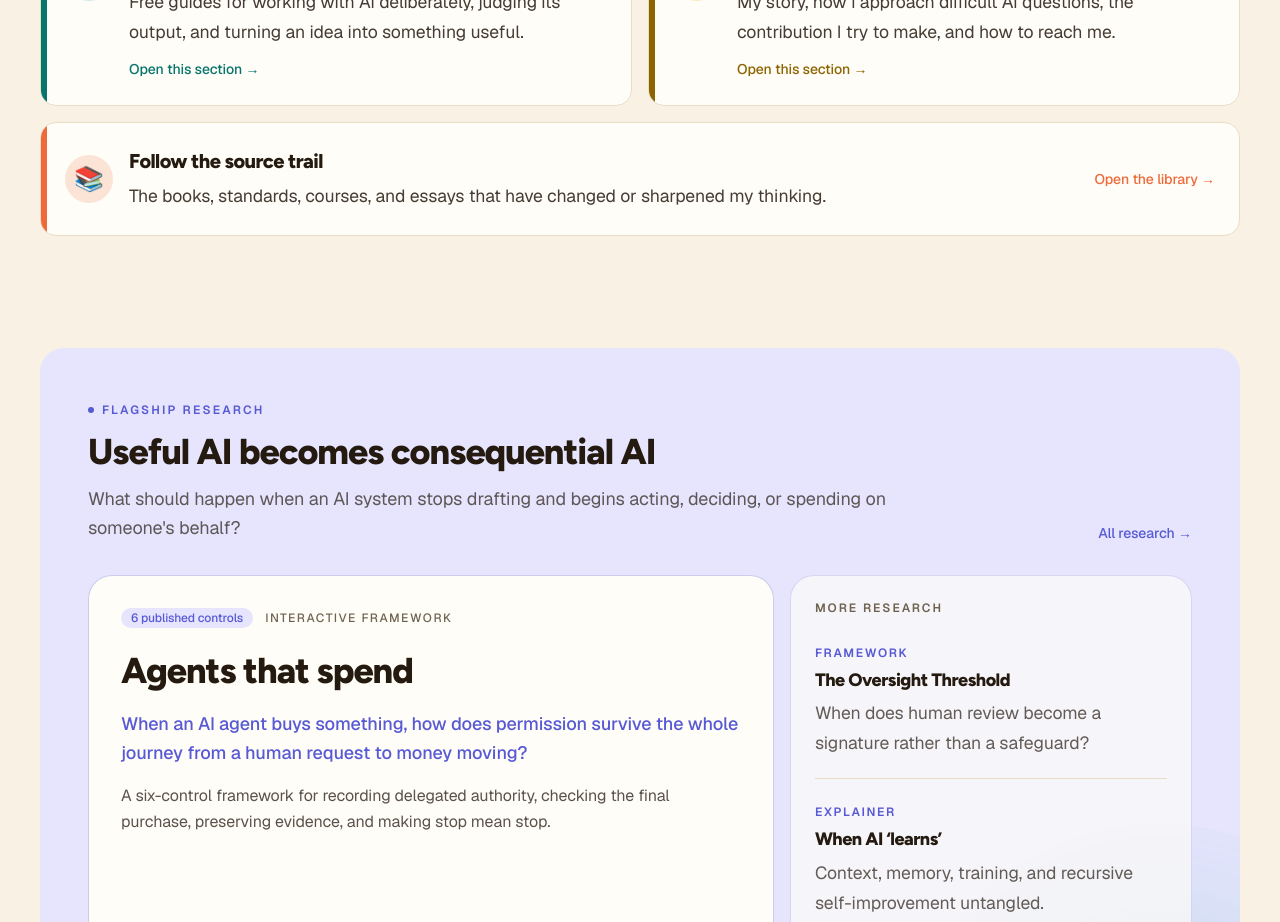
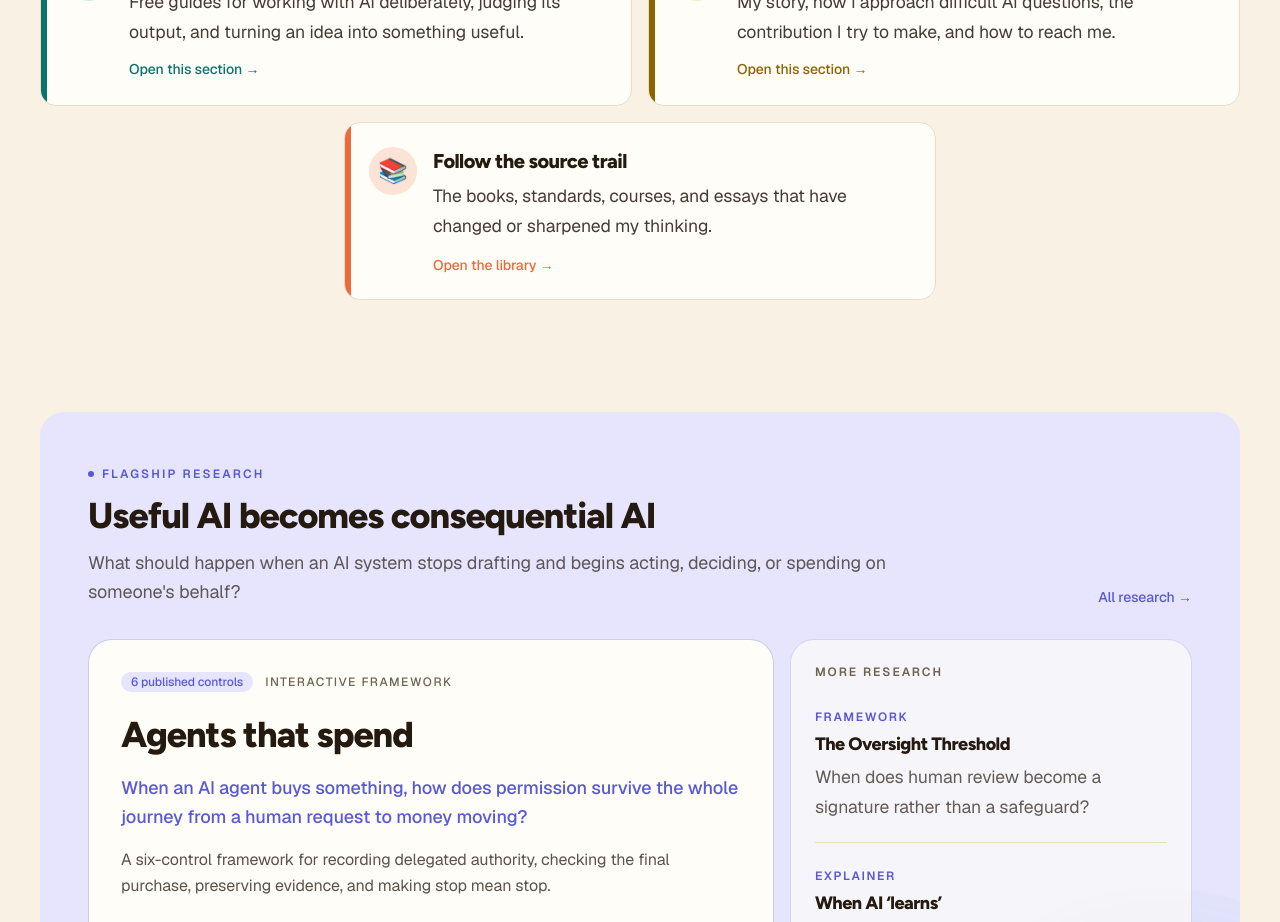
Before and after one commit to mubien15/mubienahsan.com, a Next.js app: page / in a window 1280 px wide. Shown: the part 1580-2502 px from the top of the page. Built offline with nearby package versions, Linux system fonts and the light colour scheme.

Commit message:
Center the library navigation card

```diff
--- a/src/app/page.tsx
+++ b/src/app/page.tsx
@@ -246,25 +246,25 @@ export default function Home() {
             </StaggerItem>
           ))}
         </Stagger>
-        <Reveal className="mt-4">
-          <HoverLift>
+        <Reveal className="mt-4 sm:mx-auto sm:w-[calc(50%_-_0.5rem)]">
+          <HoverLift className="h-full">
             <Link
               href="/library"
-              className="group relative grid gap-4 overflow-hidden rounded-2xl border border-line bg-surface p-6 transition-colors before:absolute before:inset-y-0 before:left-0 before:w-1.5 before:bg-accent before:content-[''] hover:border-transparent sm:grid-cols-[auto_1fr_auto] sm:items-center"
+              className="group relative flex min-h-44 items-start gap-4 overflow-hidden rounded-2xl border border-line bg-surface p-6 transition-colors before:absolute before:inset-y-0 before:left-0 before:w-1.5 before:bg-accent before:content-[''] hover:border-transparent"
             >
-              <span className="flex h-12 w-12 items-center justify-center rounded-full bg-accent-soft text-2xl">
+              <span className="flex h-12 w-12 shrink-0 items-center justify-center rounded-full bg-accent-soft text-2xl">
                 📚
               </span>
-              <span>
+              <span className="flex min-h-32 flex-1 flex-col">
                 <span className="font-display block text-xl text-ink">
                   Follow the source trail
                 </span>
                 <span className="prose-scale-sm mt-1.5 block leading-relaxed text-ink/85">
                   The books, standards, courses, and essays that have changed or sharpened my thinking.
                 </span>
-              </span>
-              <span className="text-sm font-medium text-accent transition-transform group-hover:translate-x-1">
-                Open the library →
+                <span className="mt-auto pt-3 text-sm font-medium text-accent transition-transform group-hover:translate-x-1">
+                  Open the library →
+                </span>
               </span>
             </Link>
           </HoverLift>
```
